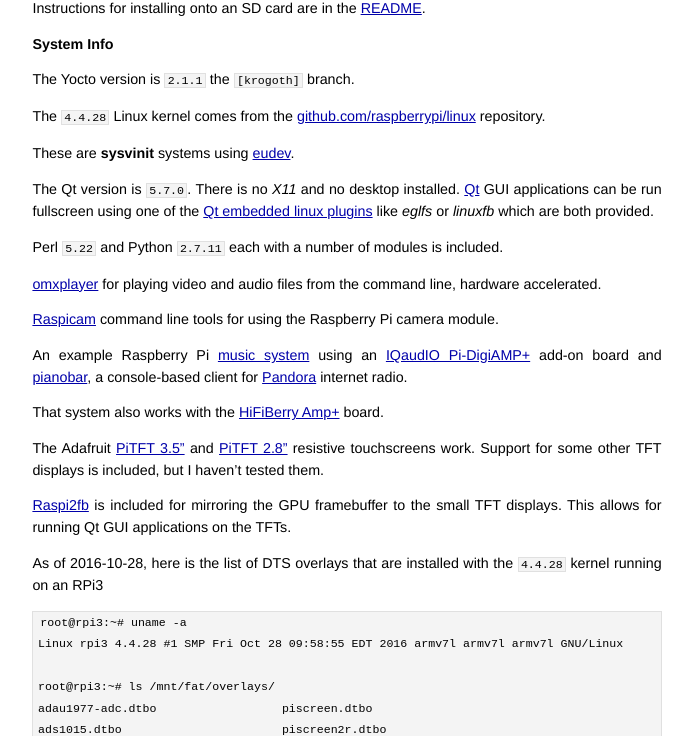
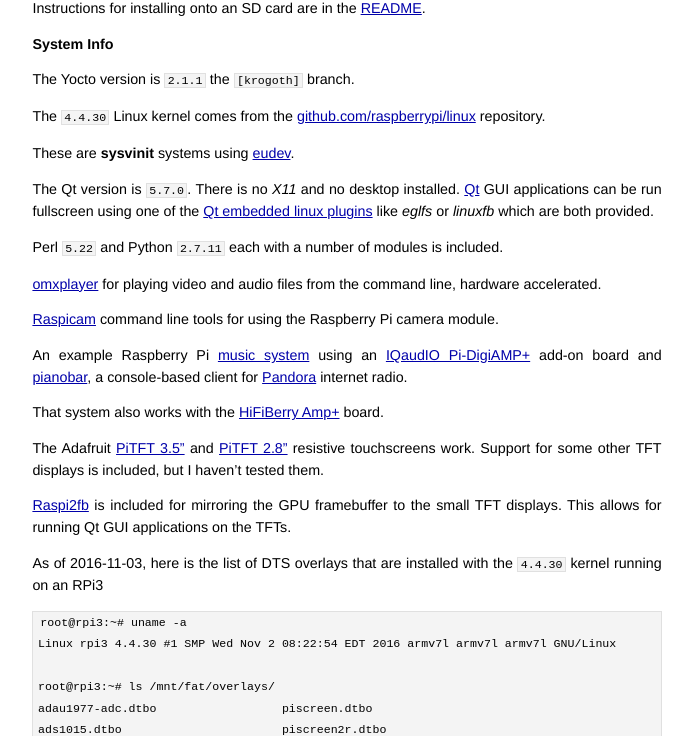
Before and after one commit to jumpnow/jumpnowtek-site, a Jekyll site: the page built from _posts/2015-12-04-Raspberry-Pi-Systems-with-Yocto.md, in a window 1280 px wide and 1400 px high, scrolled down 1332 px. Shown: the part 149-885 px from the top of the window, without its empty margins (293-986 px from the left). Built offline with Jekyll 4.4.1, drawn with Linux system fonts in a browser that asks for light colours; some of the changed text lies outside the part shown.

Commit message:
Upgrade kernel in rpi doc

```diff
--- a/_posts/2015-12-04-Raspberry-Pi-Systems-with-Yocto.md
+++ b/_posts/2015-12-04-Raspberry-Pi-Systems-with-Yocto.md
@@ -2,7 +2,7 @@
 layout: post
 title: Building Raspberry Pi Systems with Yocto
 description: "Building customized systems for the Raspberry Pi using tools from the Yocto Project"
-date: 2016-10-28 10:41:00
+date: 2016-11-03 05:20:00
 categories: rpi
 tags: [linux, rpi, yocto, rpi2, rpi3, rpi zero, rpi compute]
 ---
@@ -25,7 +25,7 @@
 
 I am using the Yocto [meta-raspberrypi][meta-raspberrypi] layer, but have updated recipes for the Linux kernel, [gpu firmware][firmware-repo] and some [userland][userland-repo] components.
 
-I have done some testing with the following boards using the `4.4.28` kernel
+I have done some testing with the following boards using the `4.4.30` kernel
 
 * [RPi3][rpi3-b]
 * [RPi2][rpi2-b]
@@ -67,7 +67,7 @@
 
 The Yocto version is `2.1.1` the `[krogoth]` branch.
 
-The `4.4.28` Linux kernel comes from the [github.com/raspberrypi/linux][rpi-kernel] repository.
+The `4.4.30` Linux kernel comes from the [github.com/raspberrypi/linux][rpi-kernel] repository.
 
 These are **sysvinit** systems using [eudev][eudev].
 
@@ -87,10 +87,10 @@
 
 [Raspi2fb][raspi2fb] is included for mirroring the GPU framebuffer to the small TFT displays. This allows for running Qt GUI applications on the TFTs.
 
-As of 2016-10-28, here is the list of DTS overlays that are installed with the `4.4.28` kernel running on an RPi3
+As of 2016-11-03, here is the list of DTS overlays that are installed with the `4.4.30` kernel running on an RPi3
 
     root@rpi3:~# uname -a
-    Linux rpi3 4.4.28 #1 SMP Fri Oct 28 09:58:55 EDT 2016 armv7l armv7l armv7l GNU/Linux
+    Linux rpi3 4.4.30 #1 SMP Wed Nov 2 08:22:54 EDT 2016 armv7l armv7l armv7l GNU/Linux
 
     root@rpi3:~# ls /mnt/fat/overlays/
     adau1977-adc.dtbo                  piscreen.dtbo
```
